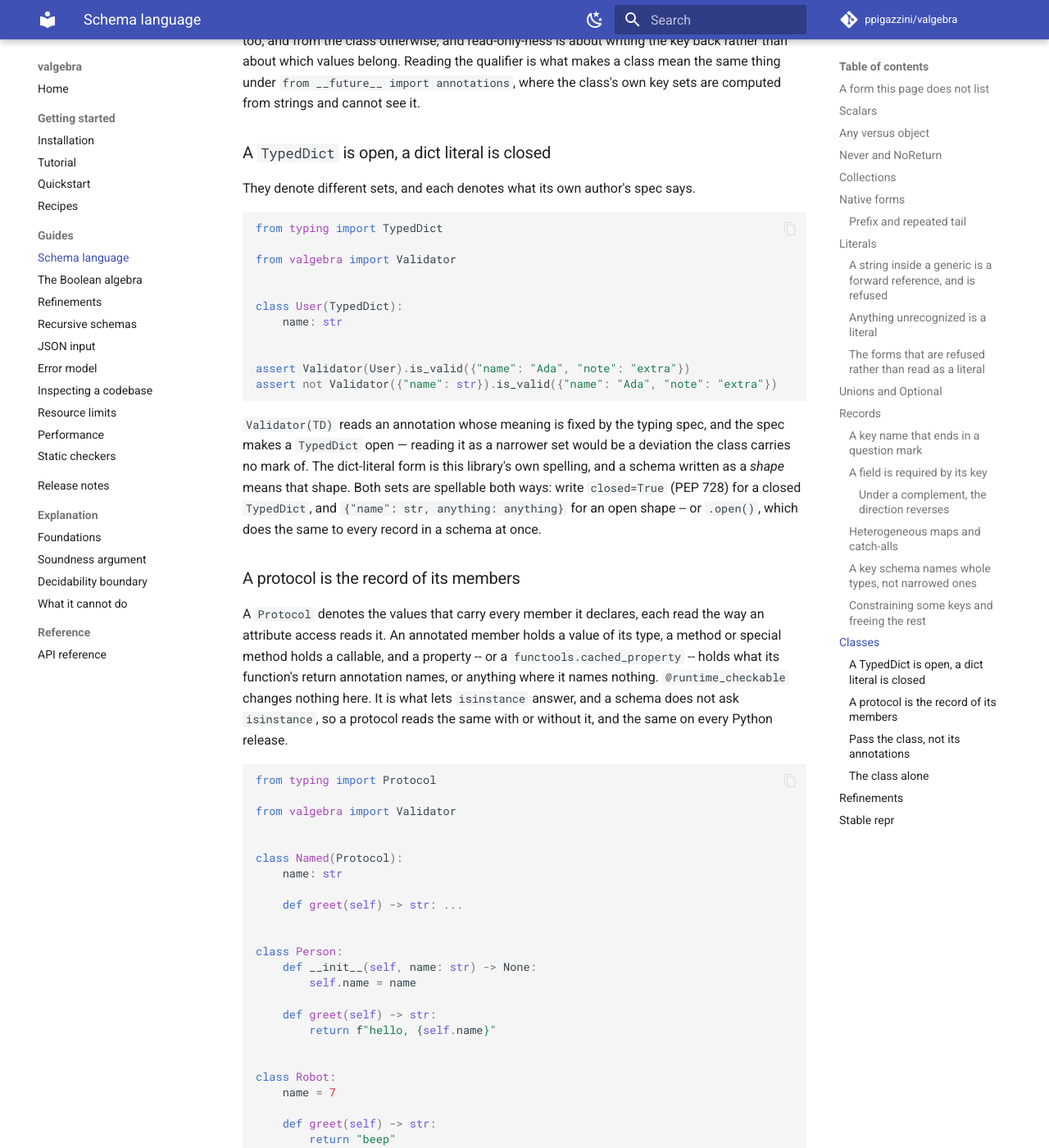
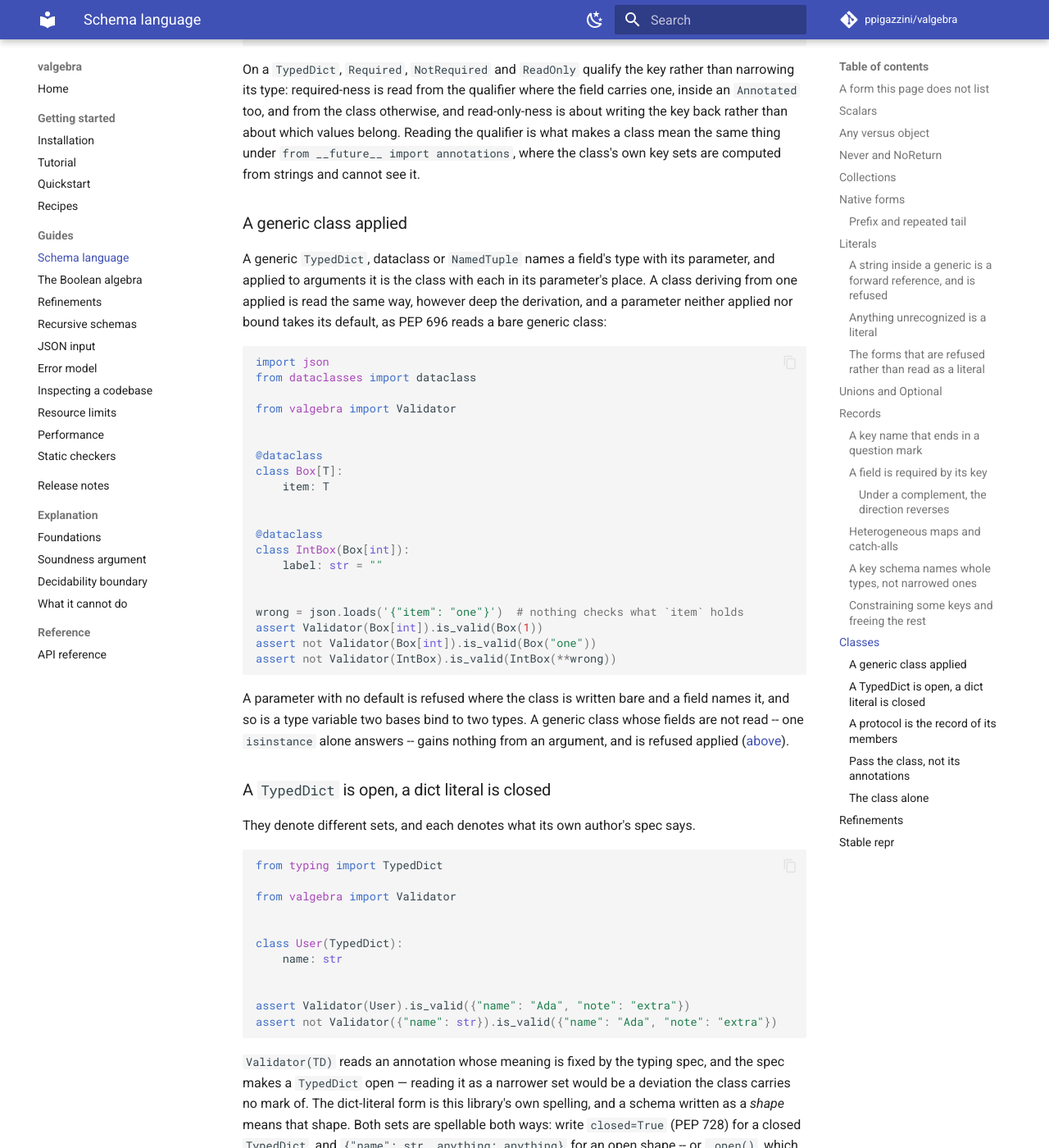
Before and after one commit to ppigazzini/valgebra, an MkDocs documentation site: the page built from docs/03-schema-language.md, in a window 1280 px wide and 1400 px high, scrolled down 19613 px. Shown: the whole window at 82% size. Built offline with MkDocs 1.6.1 and Material for MkDocs 9.7.7, drawn with Linux system fonts in a browser that asks for light colours; comment, search, counter and statistics services are not loaded; some of the changed text lies outside the part shown.

Commit message:
feat: a generic record class applied is read with its arguments in place
A generic TypedDict, dataclass or named tuple names a field's type with its
parameter, and `typing` hands every hint back with the parameter in it, bound
nowhere. The frontend binds it: a class applied to arguments binds its own
parameters to them, and each base a class was written deriving from binds the
base's parameters to the arguments it was applied to, read through what a more
derived class has bound. The original bases are walked depth first rather than
the `__mro__`, since a TypedDict's bases are not on it. A parameter nothing
binds takes its PEP 696 default.

So `Box[int]` is a `Box` whose field of type `T` holds an `int`, a class
deriving from `Box[int]` reads the same field as an `int` however deep the
derivation, and a TypedDict child of `Pair[int]` is the record its fields name.
A class written bare whose field names a parameter with no default is refused
naming the class and the parameter, and so is a type variable two bases bind to
two types. A class with no `Generic` on its `__mro__` binds nothing and pays one
scan of the order, and a generic class `isinstance` alone answers is refused
applied, its argument reaching no field.

````diff
--- a/docs/03-schema-language.md
+++ b/docs/03-schema-language.md
@@ -370,7 +370,7 @@ with a message instead:
 | `TypeVar`, `ParamSpec`, `TypeVarTuple` | a variable stands for a type and is not one |
 | `Final`, `ClassVar` | a declaration about a name, not about a value; a dataclass field's `Final[T]` is read as `T` ([classes](#classes)) |
 | `Unpack[X]` | binds element types into a `tuple[...]`, so it has no meaning alone, and nor has `*tuple[...]` outside one |
-| a user `Generic[T]` parametrization | the parameter is erased at runtime, so the type argument narrows nothing |
+| a user `Generic[T]` class read by `isinstance` alone, applied | the parameter is erased at runtime and the class declares no field it reaches, so the type argument narrows nothing |
 | bare `Protocol`, and a generic `Protocol[T]` | the base a protocol is declared from declares no member, and a protocol over a type parameter names one set per argument |
 | a `Protocol` member declared `ClassVar` or `Final` | the qualifier says where the value lives rather than what it is |
 | a set or frozen set literal | `{int}` and `frozenset({int})` name containers, which are `set[T]` and `frozenset[T]` |
@@ -831,6 +831,7 @@ unaffected either way — the walk reads the value.
 | `NewType` | the set of the supertype it wraps |
 | PEP 695 `type` alias | the set of the aliased type, and ties the fixpoint where the alias names itself ([recursion](06-recursion.md)) |
 | a generic alias applied, `Pair[int]` | the set of its body with the arguments in place of its parameters, a missing one taking its default ([recursion](06-recursion.md#a-generic-alias-applied)) |
+| a generic `TypedDict`, dataclass or `NamedTuple` applied, `Box[int]` | the class's set with the arguments in place of its parameters in every field, a parameter left out taking its default ([below](#a-generic-class-applied)) |
 
 ```python
 import enum
@@ -903,6 +904,43 @@ required-ness is read from the qualifier where the field carries one, inside an
 than about which values belong. Reading the qualifier is what makes a class mean
 the same thing under `from __future__ import annotations`, where the class's own
 key sets are computed from strings and cannot see it.
+
+### A generic class applied
+
+A generic `TypedDict`, dataclass or `NamedTuple` names a field's type with its
+parameter, and applied to arguments it is the class with each in its
+parameter's place. A class deriving from one applied is read the same way,
+however deep the derivation, and a parameter neither applied nor bound takes
+its default, as PEP 696 reads a bare generic class:
+
+```python
+import json
+from dataclasses import dataclass
+
+from valgebra import Validator
+
+
+@dataclass
+class Box[T]:
+    item: T
+
+
+@dataclass
+class IntBox(Box[int]):
+    label: str = ""
+
+
+wrong = json.loads('{"item": "one"}')  # nothing checks what `item` holds
+assert Validator(Box[int]).is_valid(Box(1))
+assert not Validator(Box[int]).is_valid(Box("one"))
+assert not Validator(IntBox).is_valid(IntBox(**wrong))
+```
+
+A parameter with no default is refused where the class is written bare and a
+field names it, and so is a type variable two bases bind to two types. A
+generic class whose fields are not read -- one `isinstance` alone answers --
+gains nothing from an argument, and is refused applied
+([above](#the-forms-that-are-refused-rather-than-read-as-a-literal)).
 
 ### A `TypedDict` is open, a dict literal is closed
 
````
Also changed, not shown: CHANGELOG.md (+15 -0 lines), docs/16-api.md (+3 -1 lines), docs/dev/03-frontend.md (+14 -6 lines), 5 other files.
